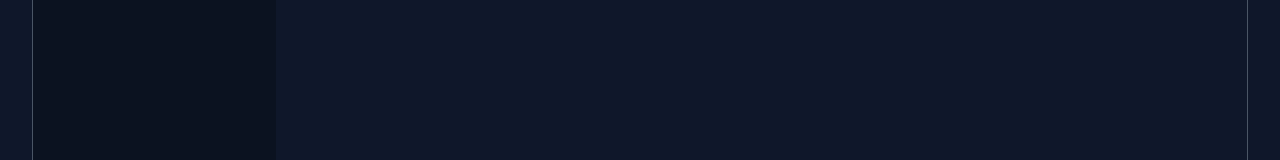
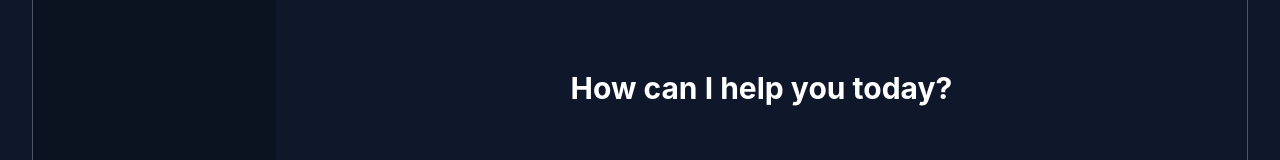
Before and after one commit to DefNotArham/ai-chatbot, a React (Vite) app in the folder frontend/: page / in a window 1280 px wide. Shown: the part 308-468 px from the top of the page. Built offline with nearby package versions, Linux system fonts and the light colour scheme; no server answers.

Commit message:
orginiziting

```diff
--- a/frontend/src/App.jsx
+++ b/frontend/src/App.jsx
@@ -1,7 +1,7 @@
 import { useEffect } from "react";
 import { Routes, Route } from "react-router-dom";
 
-import HomePage from "./page/HomePage";
+import HomePage from "./pages/HomePage";
 
 const App = () => {
   useEffect(() => {
--- a/frontend/src/components/CreateChat.jsx
+++ /dev/null
@@ -1,7 +0,0 @@
-import React from "react";
-
-const CreateChat = () => {
-  return <div></div>;
-};
-
-export default CreateChat;
--- /dev/null
+++ b/frontend/src/components/NewChat.jsx
@@ -0,0 +1,11 @@
+import React from "react";
+
+const NewChat = () => {
+  return (
+    <div className="flex justify-center items-center w-[80%]">
+      <h1 className="text-3xl font-bold">How can I help you today?</h1>
+    </div>
+  );
+};
+
+export default NewChat;
--- a/frontend/src/page/HomePage.jsx
+++ b/frontend/src/pages/HomePage.jsx
@@ -1,7 +1,7 @@
 import React from "react";
 
 import Sidebar from "../components/Sidebar";
-import Chat from "../components/Chat";
+import NewChat from "../components/NewChat";
 import Box from "../components/Box";
 import DefaultBg from "../components/DefaultBg";
 
@@ -10,7 +10,7 @@ const HomePage = () => {
     <DefaultBg>
       <Box>
         <Sidebar />
-        <Chat />
+        <NewChat />
       </Box>
     </DefaultBg>
   );
```
Also changed, not shown: frontend/template2.html (renamed from frontend/template2.htm).
